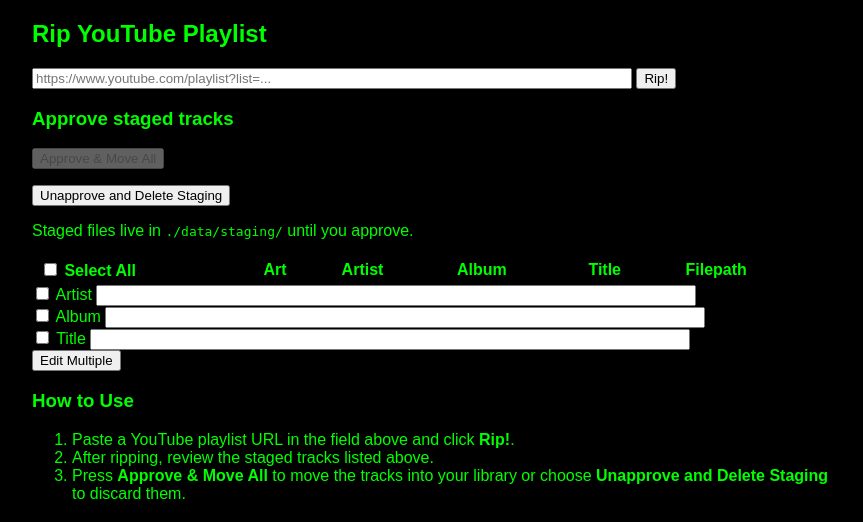
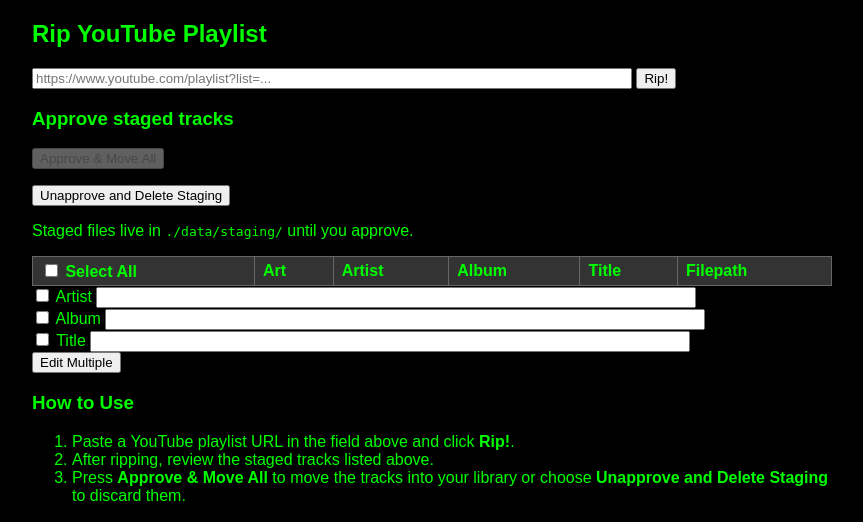
Before and after one commit to rudyscoggins/SongRipper, a FastAPI app: page / in a window 1280 px wide. Shown: the top 522 px of the page, without its empty margins (208-1071 px from the left). Run offline with FastAPI, Linux system fonts and the light colour scheme; lists and menus that the app fills with data are empty; some libraries are stand-ins or nearby versions.

Commit message:
Add dark theme styling for track table

```diff
--- a/src/songripper/static/styles.css
+++ b/src/songripper/static/styles.css
@@ -87,3 +87,13 @@ footer {
   height: 50px;
   object-fit: cover;
 }
+
+/* Styling for the track table */
+.track-table {
+  background-color: #333;
+}
+
+.track-table th,
+.track-table td {
+  border: 1px solid #666;
+}
--- a/src/songripper/templates/staging.html
+++ b/src/songripper/templates/staging.html
@@ -1,4 +1,4 @@
-<table>
+<table class="track-table">
   <thead>
     <tr>
       <th><label><input type="checkbox" id="select-all"> Select All</label></th>
```
